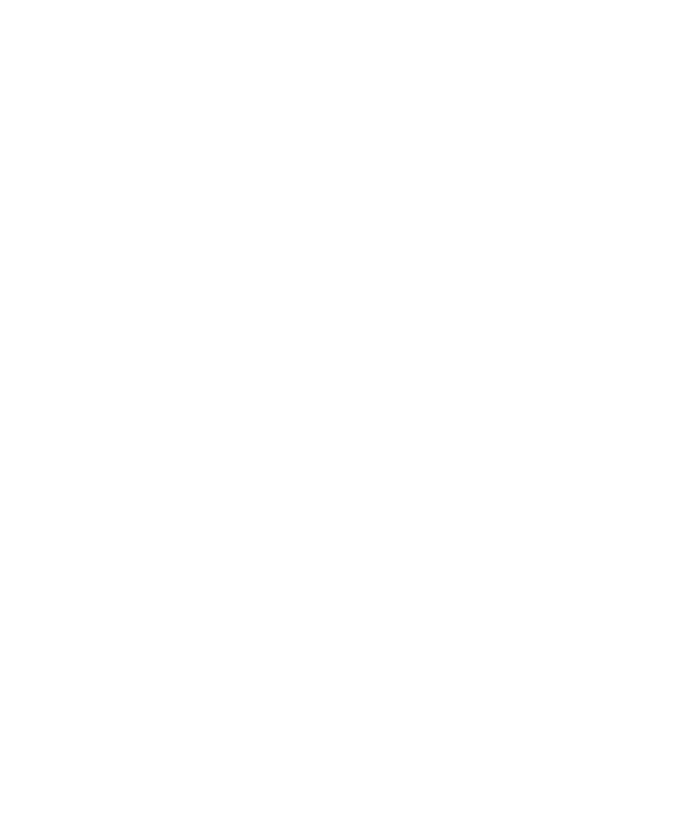
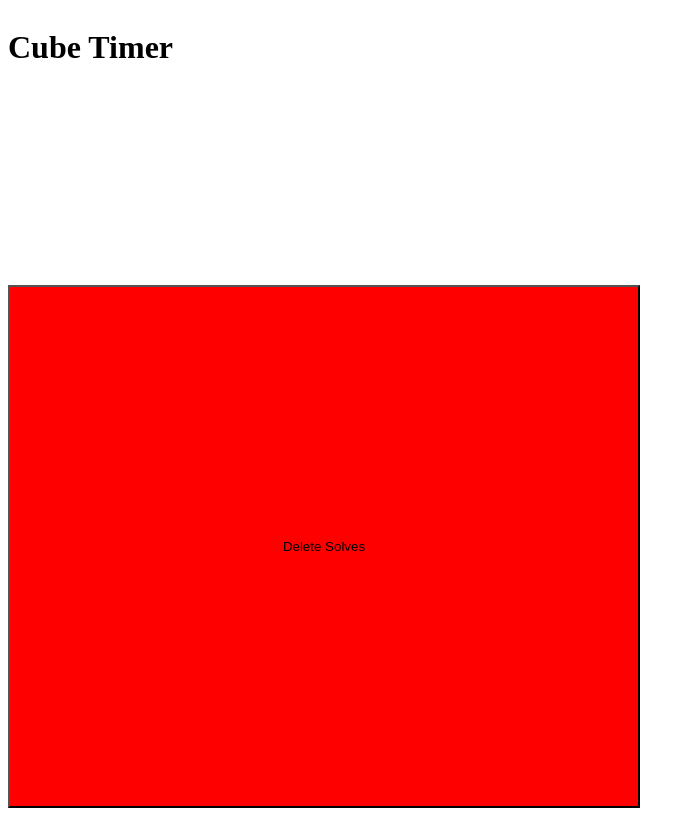
Before and after one commit to codycodesinschool/TheGoofyCubeTimer, a plain HTML site: page cubeTimer/index.html in a window 1280 px wide. Shown: the whole page, without its empty margins (0-695 px from the left). Drawn offline with nearby package versions, Linux system fonts and the light colour scheme.

Commit message:
Update index.html

```diff
--- a/cubeTimer/index.html
+++ b/cubeTimer/index.html
@@ -5,13 +5,20 @@
         <meta http-equiv="X-UA-Compatible" content="IE=edge">
         <meta name="viewport" content="width=device-width, initial-scale=1.0">
         <script src="https://cdn.jsdelivr.net/npm/chart.js"></script>
+        <link href="style.css" rel="stylesheet">
 
         <title>Timer</title>
     </head>
     <body>
         <script src="main.js" defer></script>
-    <h1 class="Heading"></h1>
+        <div class="app">
+
+            <h1 class="Heading">Cube Timer</h1>
             <h2 class="ao5"></h2>
-    <canvas style="width:50%;height:50%" id="timesChart"></canvas>
+            <button class="delete">Delete Solves</button>
+
+            <canvas style="width:100%;height:100%" id="timesChart"></canvas>
+
+        </div>
     </body>
 </html>
```
Lines whose indentation alone changed are shown as unchanged.
